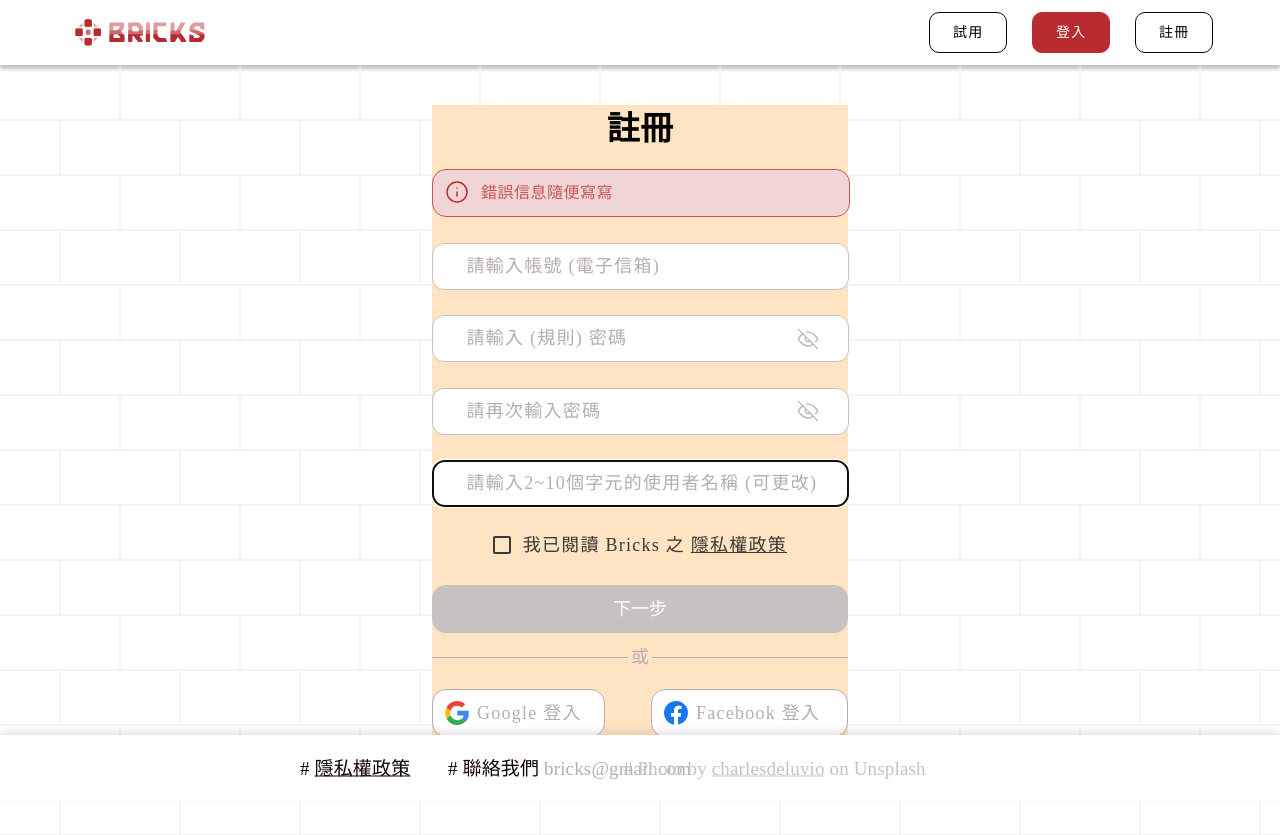
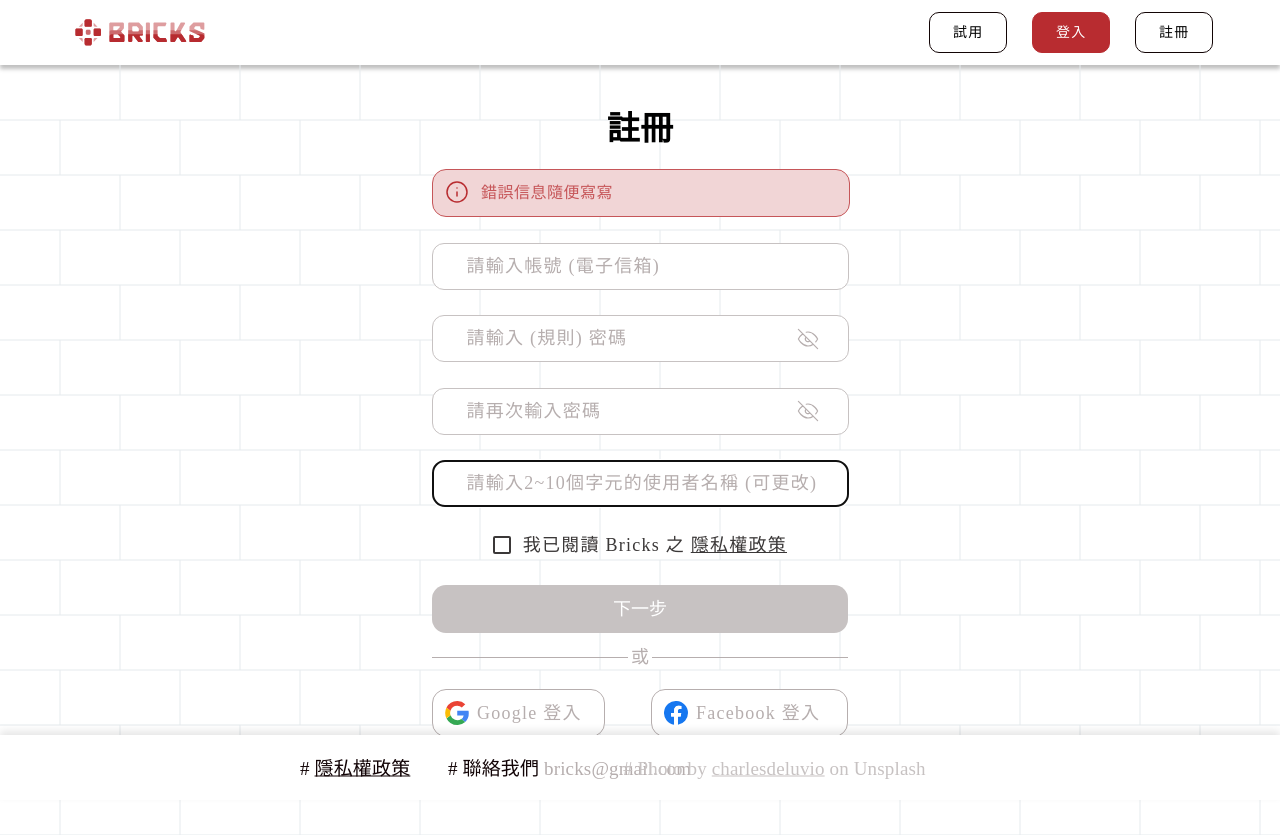
Before and after one commit to asp0017/bricks, a Vue app in the folder Bricks/frontend/frontend/: page /register_2 in a window 1280 px wide. Built offline with nearby package versions, Linux system fonts and the light colour scheme.

Commit message:
login_register_position_resize

```diff
--- a/Bricks/frontend/frontend/src/components/Register_2.vue
+++ b/Bricks/frontend/frontend/src/components/Register_2.vue
@@ -11,7 +11,7 @@
             </div>
         </div>
         <div class="bg">
-            <div class="middle" style="background-color: bisque;">
+            <div class="middle">
                 <p class="title">註冊</p>
                 <div class="enter">
                     <div class="wrong">
```
